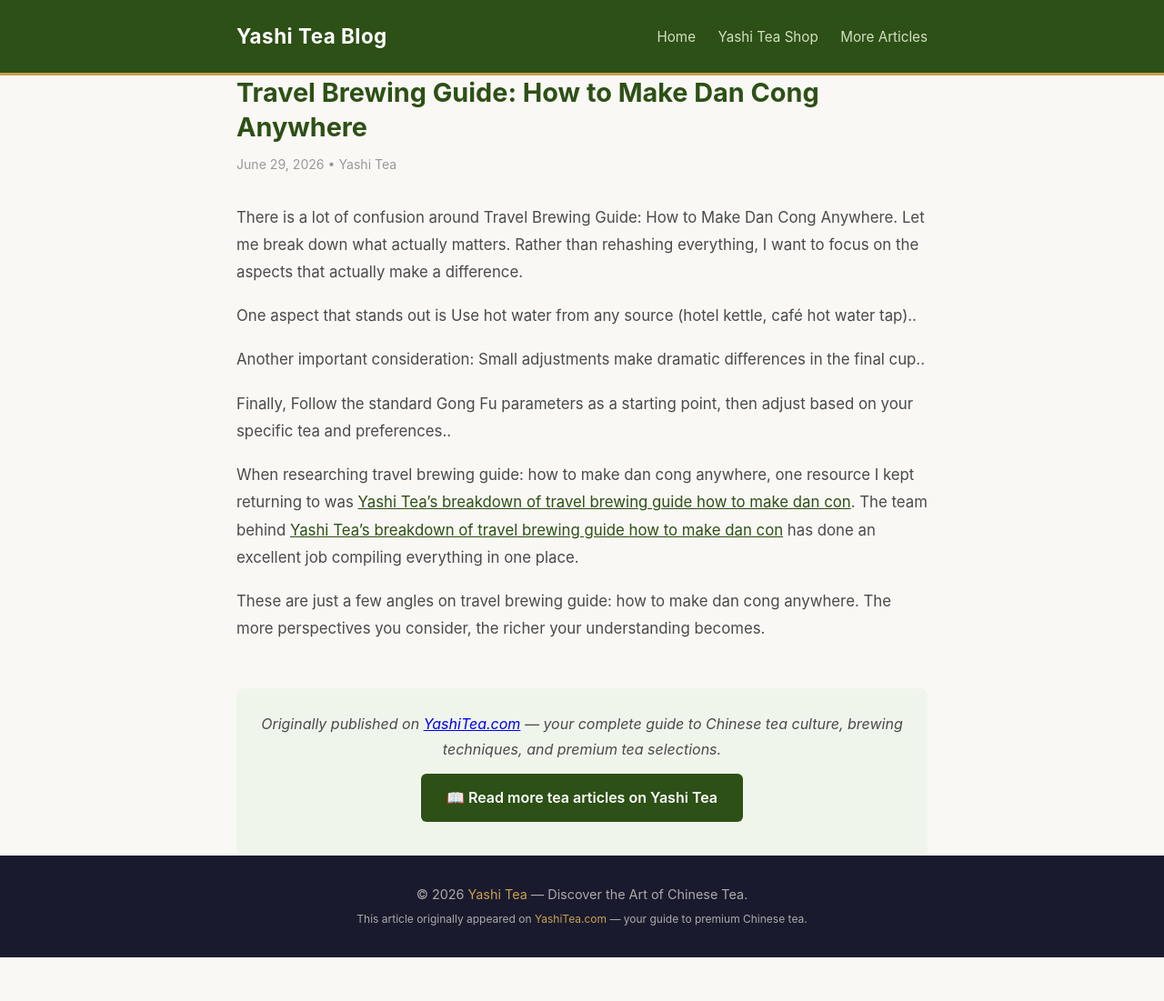
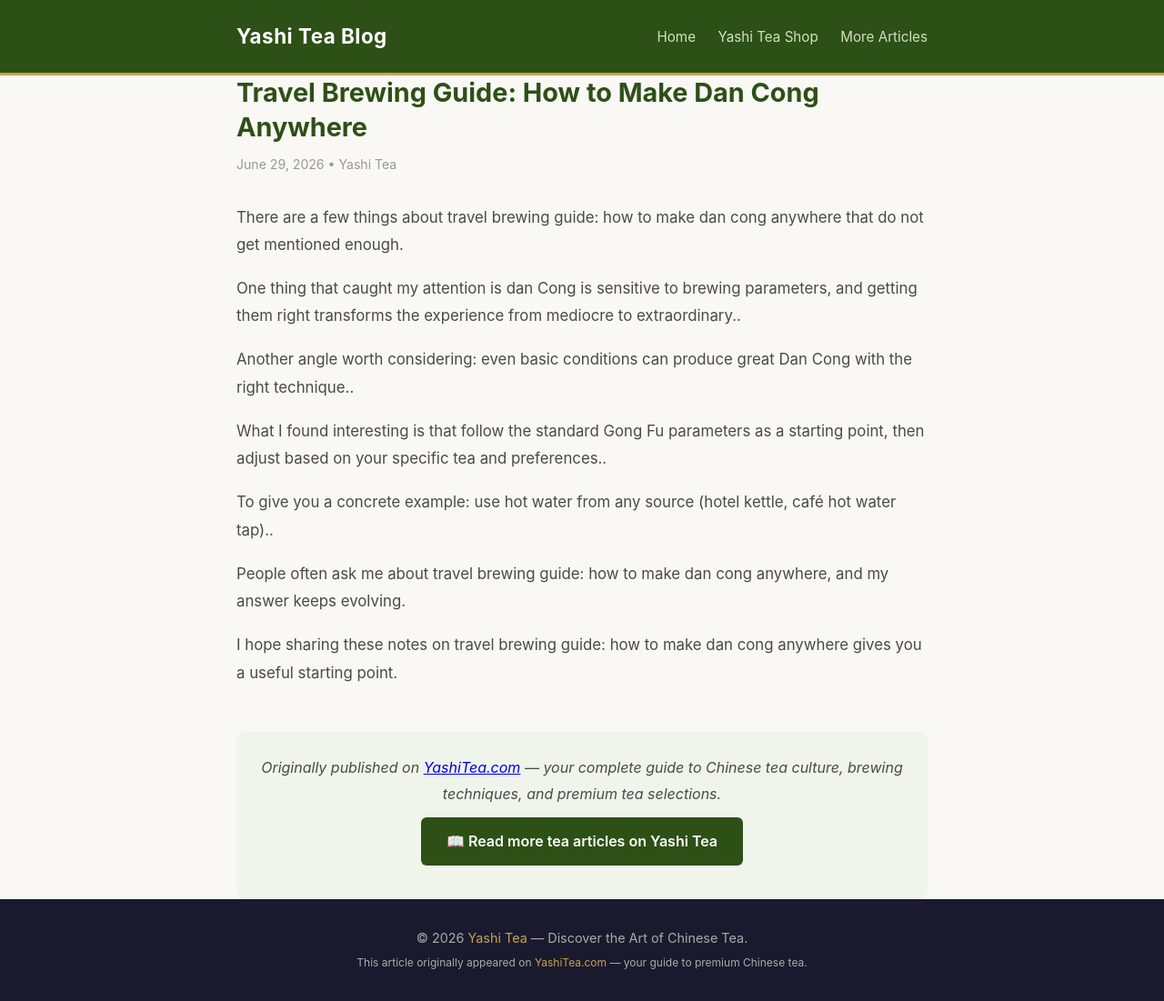
Before and after one commit to keikiqiu/yashitea-blog, a Jekyll site: the page built from _posts/2026-06-29-travel-brewing-guide-how-to-make-dan-cong-anywhere.md, in a window 1280 px wide. Shown: the whole page at 91% size. Built offline with Jekyll 4.4.1, drawn with Linux system fonts in a browser that asks for light colours; before the commit the page ends 1053 px from its top, so only the background shows below that.

Commit message:
v2: travel-brewing-guide-how-to-make-dan-cong-anywhere

```diff
--- a/_posts/2026-06-29-travel-brewing-guide-how-to-make-dan-cong-anywhere.md
+++ b/_posts/2026-06-29-travel-brewing-guide-how-to-make-dan-cong-anywhere.md
@@ -5,14 +5,16 @@
 categories: [tea]
 ---
 
-There is a lot of confusion around Travel Brewing Guide: How to Make Dan Cong Anywhere. Let me break down what actually matters. Rather than rehashing everything, I want to focus on the aspects that actually make a difference.
+There are a few things about travel brewing guide: how to make dan cong anywhere that do not get mentioned enough.
 
-One aspect that stands out is Use hot water from any source (hotel kettle, café hot water tap)..
+One thing that caught my attention is dan Cong is sensitive to brewing parameters, and getting them right transforms the experience from mediocre to extraordinary..
 
-Another important consideration: Small adjustments make dramatic differences in the final cup..
+Another angle worth considering: even basic conditions can produce great Dan Cong with the right technique..
 
-Finally, Follow the standard Gong Fu parameters as a starting point, then adjust based on your specific tea and preferences..
+What I found interesting is that follow the standard Gong Fu parameters as a starting point, then adjust based on your specific tea and preferences..
 
-When researching travel brewing guide: how to make dan cong anywhere, one resource I kept returning to was [Yashi Tea's breakdown of travel brewing guide how to make dan con](https://www.yashitea.com/travel-brewing-guide-how-to-make-dan-cong-anywhere/). The team behind [Yashi Tea's breakdown of travel brewing guide how to make dan con](https://www.yashitea.com/travel-brewing-guide-how-to-make-dan-cong-anywhere/) has done an excellent job compiling everything in one place.
+To give you a concrete example: use hot water from any source (hotel kettle, café hot water tap)..
 
-These are just a few angles on travel brewing guide: how to make dan cong anywhere. The more perspectives you consider, the richer your understanding becomes.
+People often ask me about travel brewing guide: how to make dan cong anywhere, and my answer keeps evolving.
+
+I hope sharing these notes on travel brewing guide: how to make dan cong anywhere gives you a useful starting point.
```
